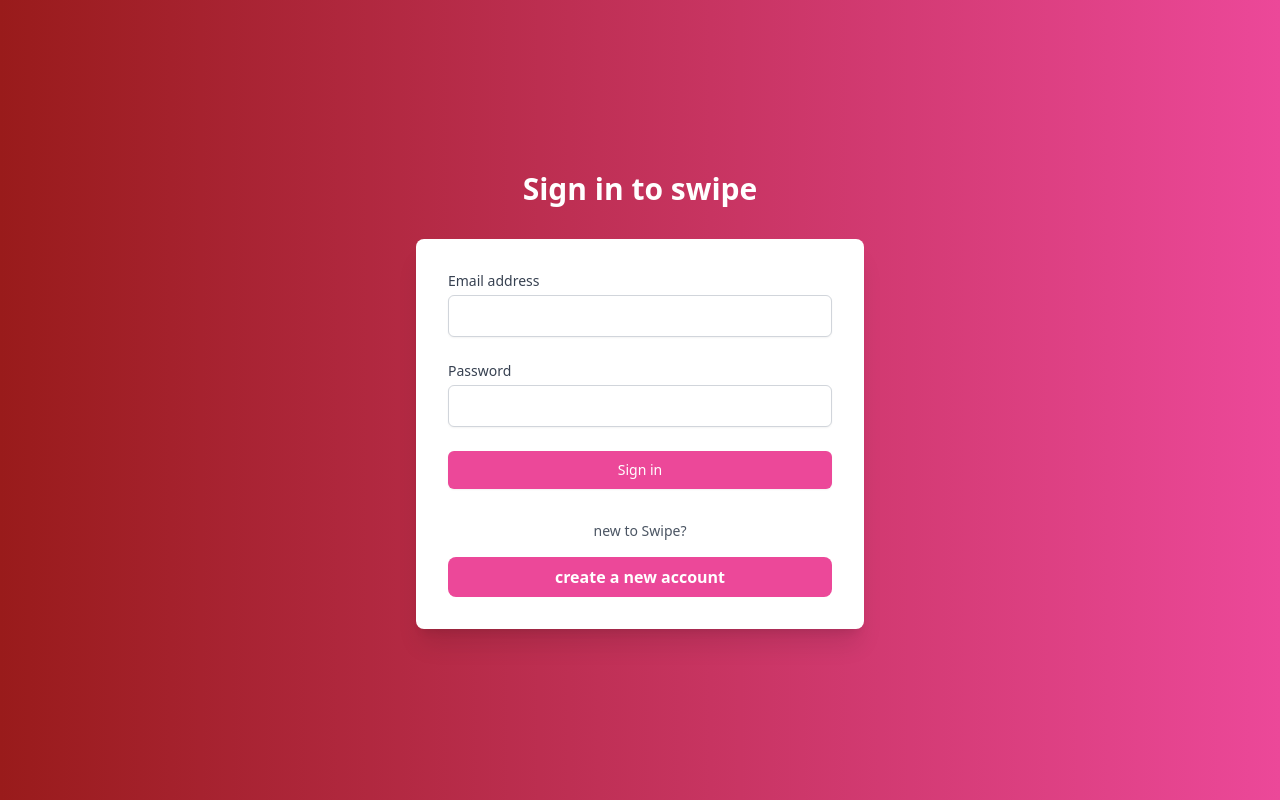
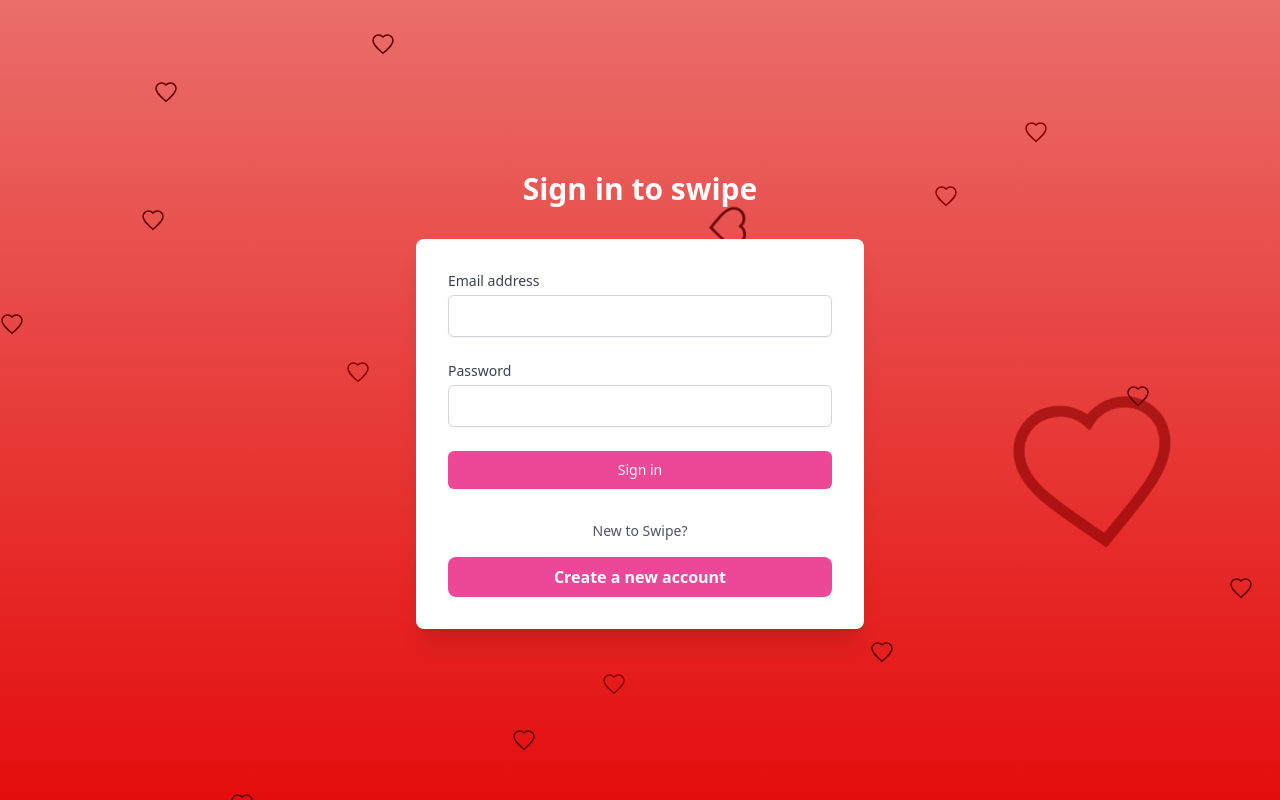
Before and after one commit to undercop/dating, a React (Vite) app in the folder client/: page /auth in a window 1280 px wide. Built offline with nearby package versions, Linux system fonts and the light colour scheme; no server answers.

Commit message:
added beteer ui

```diff
--- /dev/null
+++ b/client/src/components/HeartBackground.css
@@ -0,0 +1,50 @@
+@keyframes cube {
+  from {
+      transform: scale(0) rotate(0deg) translate(-50%, -50%);
+      opacity: 1;
+  }
+  to {
+      transform: scale(20) rotate(960deg) translate(-50%, -50%);
+      opacity: 0;
+  }
+}
+
+.background {
+  position: fixed;
+  width: 100vw;
+  height: 100vh;
+  top: 0;
+  left: 0;
+  margin: 0;
+  padding: 0;
+  background: linear-gradient(to bottom, #ea6e6a, #e40d0d);
+  overflow: hidden;
+  z-index: -1;
+}
+
+.background .heart {
+  position: absolute;
+  width: 20px;
+  height: 20px;
+  animation: cube 10s ease-in forwards infinite;
+  color: #8b0000;
+}
+
+/* Individual heart positions */
+.heart-0 { animation-delay: 0s; left: 90vw; top: 64vh; }
+.heart-1 { animation-delay: 2s; left: 55vw; top: 29vh; color: #600000; }
+.heart-2 { animation-delay: 4s; left: 68vw; top: 80vh; color: #600000; }
+.heart-3 { animation-delay: 6s; left: 73vw; top: 23vh; }
+.heart-4 { animation-delay: 8s; left: 40vw; top: 91vh; color: #600000; }
+.heart-5 { animation-delay: 10s; left: 12vw; top: 10vh; color: #600000; }
+.heart-6 { animation-delay: 12s; left: 47vw; top: 84vh; }
+.heart-7 { animation-delay: 14s; left: 11vw; top: 26vh; color: #600000; }
+.heart-8 { animation-delay: 16s; left: 0vw; top: 39vh; color: #600000; }
+.heart-9 { animation-delay: 18s; left: 88vw; top: 48vh; color: #600000; }
+.heart-10 { animation-delay: 20s; left: 60vw; top: 56vh; }
+.heart-11 { animation-delay: 22s; left: 45vw; top: 63vh; }
+.heart-12 { animation-delay: 24s; left: 96vw; top: 72vh; color: #600000; }
+.heart-13 { animation-delay: 26s; left: 27vw; top: 45vh; }
+.heart-14 { animation-delay: 28s; left: 18vw; top: 99vh; color: #600000; }
+.heart-15 { animation-delay: 30s; left: 29vw; top: 4vh; color: #600000; }
+.heart-16 { animation-delay: 32s; left: 80vw; top: 15vh; }
--- /dev/null
+++ b/client/src/components/HeartBackground.jsx
@@ -0,0 +1,56 @@
+import React from 'react';
+import './HeartBackground.css';
+
+const HeartSVG = ({ color }) => (
+  <svg width="24" height="24" viewBox="0 0 24 24">
+    <path
+      d="M12 21.35l-1.45-1.32C5.4 15.36 2 12.28 2 8.5 2 5.42 4.42 3 7.5 3c1.74 0 3.41.81 4.5 2.09C13.09 3.81 14.76 3 16.5 3 19.58 3 22 5.42 22 8.5c0 3.78-3.4 6.86-8.55 11.54L12 21.35z"
+      fill="none"
+      stroke={color}
+      strokeWidth="1.5"
+    />
+  </svg>
+);
+
+const HeartBackground = () => {
+  const hearts = [
+    { delay: 0, left: '90vw', top: '64vh', color: '#8b0000' },
+    { delay: 3, left: '55vw', top: '29vh', color: '#600000' },
+    { delay: 6, left: '68vw', top: '80vh', color: '#600000' },
+    { delay: 9, left: '73vw', top: '23vh', color: '#8b0000' },
+    { delay: 12, left: '40vw', top: '91vh', color: '#600000' },
+    { delay: 15, left: '12vw', top: '10vh', color: '#600000' },
+    { delay: 18, left: '47vw', top: '84vh', color: '#8b0000' },
+    { delay: 21, left: '11vw', top: '26vh', color: '#600000' },
+    { delay: 24, left: '0vw', top: '39vh', color: '#600000' },
+    { delay: 27, left: '88vw', top: '48vh', color: '#600000' },
+    { delay: 30, left: '60vw', top: '56vh', color: '#8b0000' },
+    { delay: 33, left: '45vw', top: '63vh', color: '#8b0000' },
+    { delay: 36, left: '96vw', top: '72vh', color: '#600000' },
+    { delay: 39, left: '27vw', top: '45vh', color: '#8b0000' },
+    { delay: 42, left: '18vw', top: '99vh', color: '#600000' },
+    { delay: 45, left: '29vw', top: '4vh', color: '#600000' },
+    { delay: 48, left: '80vw', top: '15vh', color: '#8b0000' }
+  ];
+
+  return (
+    <div className="background">
+      {hearts.map((heart, index) => (
+        <div
+          key={index}
+          className="heart"
+          style={{
+            left: heart.left,
+            top: heart.top,
+            animationDelay: `${heart.delay}s`,
+            color: heart.color
+          }}
+        >
+          <HeartSVG color={heart.color} />
+        </div>
+      ))}
+    </div>
+  );
+};
+
+export default HeartBackground;
--- a/client/src/pages/AuthPage.jsx
+++ b/client/src/pages/AuthPage.jsx
@@ -1,44 +1,90 @@
+// import React from 'react'
+// import { useState } from 'react'
+// import LoginForm from "../components/LoginForm"
+// import SignUpForm from "../components/SignUpForm"
+
+// const AuthPage = () => {
+//   const [isLogin, setIsLogin] = useState(true);
+
+//   return (
+//     <div className='min-h-screen flex items-center justify-center bg-gradient-to-r from-red-800 to-pink-500'>
+
+
+
+//       <div className='w-full max-w-md'>
+//         <h2 className='text-center text-3xl font-extrabold text-white mb-8'>
+//           {isLogin ? 'Sign in to swipe' : 'create a swipe account'}
+//           </h2>
+
+
+//           <div className="bg-white shadow-xl rounded-lg p-8">
+//             {isLogin ? <LoginForm/>: <SignUpForm/>}
+
+
+//             <div className="mt-8 text-center">
+//               <p className='text-sm mb-4 text-gray-600'>
+//                 {isLogin ? "new to Swipe?" : "Already have an account?"}
+
+//               </p>
+
+//               <button
+//                 className={`w-full px-4 py-2 text-white font-bold rounded-lg ${
+//                   isLogin? 'bg-pink-500 hover:bg-pink-600' : 'bg-pink-500 hover:bg-pink-600'
+//                 }`}
+//                 onClick={() => setIsLogin(!isLogin)}
+//               >
+//                 {isLogin? 'create a new account' : 'Sign in'}
+//               </button>
+//             </div>
+//           </div>
+//       </div>
+
+//     </div>
+//   )
+// }
+
+// export default AuthPage
+
+// with heart background
 import React from 'react'
 import { useState } from 'react'
 import LoginForm from "../components/LoginForm"
 import SignUpForm from "../components/SignUpForm"
+import HeartBackground from "../components/HeartBackground"
 
 const AuthPage = () => {
   const [isLogin, setIsLogin] = useState(true);
 
   return (
-    <div className='min-h-screen flex items-center justify-center bg-gradient-to-r from-red-800 to-pink-500'>
+    <div className='min-h-screen flex items-center justify-center relative overflow-hidden'>
+      {/* Heart Background Animation */}
+      <HeartBackground />
 
-
-
-      <div className='w-full max-w-md'>
+      {/* Content Container with higher z-index */}
+      <div className='w-full max-w-md z-10'>
         <h2 className='text-center text-3xl font-extrabold text-white mb-8'>
           {isLogin ? 'Sign in to swipe' : 'create a swipe account'}
         </h2>
 
-
         <div className="bg-white shadow-xl rounded-lg p-8">
-            {isLogin ? <LoginForm/>: <SignUpForm/>}
-
+          {isLogin ? <LoginForm/> : <SignUpForm/>}
 
           <div className="mt-8 text-center">
             <p className='text-sm mb-4 text-gray-600'>
-                {isLogin ? "new to Swipe?" : "Already have an account?"}
-
+              {isLogin ? "New to Swipe?" : "Already have an account?"}
             </p>
 
             <button
-                className={`w-full px-4 py-2 text-white font-bold rounded-lg ${
-                  isLogin? 'bg-pink-500 hover:bg-pink-600' : 'bg-pink-500 hover:bg-pink-600'
+              className={`w-full px-4 py-2 text-white font-bold rounded-lg transition-colors ${
+                isLogin ? 'bg-pink-500 hover:bg-pink-600' : 'bg-pink-500 hover:bg-pink-600'
               }`}
               onClick={() => setIsLogin(!isLogin)}
             >
-                {isLogin? 'create a new account' : 'Sign in'}
+              {isLogin ? 'Create a new account' : 'Sign in'}
             </button>
           </div>
         </div>
       </div>
-
     </div>
   )
 }
--- a/package.json
+++ b/package.json
@@ -6,6 +6,7 @@
     "dev": "nodemon api/server.js",
     "test": "echo \"Error: no test specified\" && exit 1",
     "start": "node api/server.js",
+    "postinstall": "npm install --prefix client",
     "build": "npm install && npm install --prefix client && npm run build --prefix client"
   },
   "keywords": [],
```
Also changed, not shown: 2 other files (tests, documents, lock files or other folders). Lines whose indentation alone changed are shown as unchanged.
